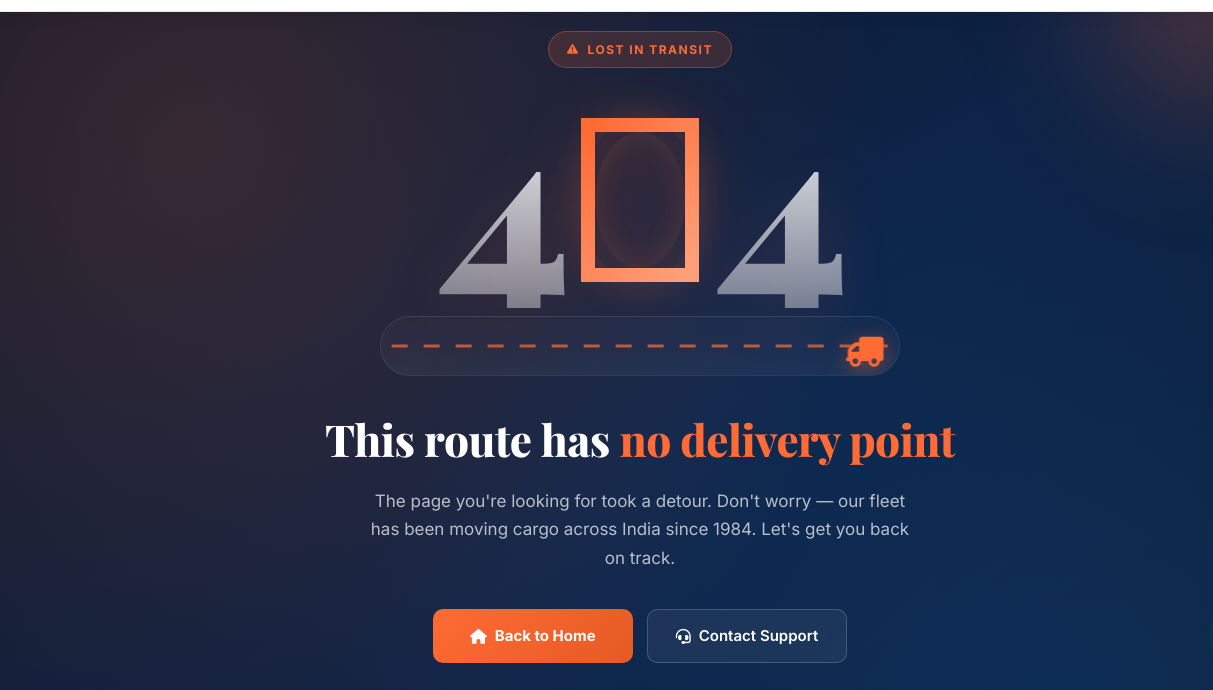
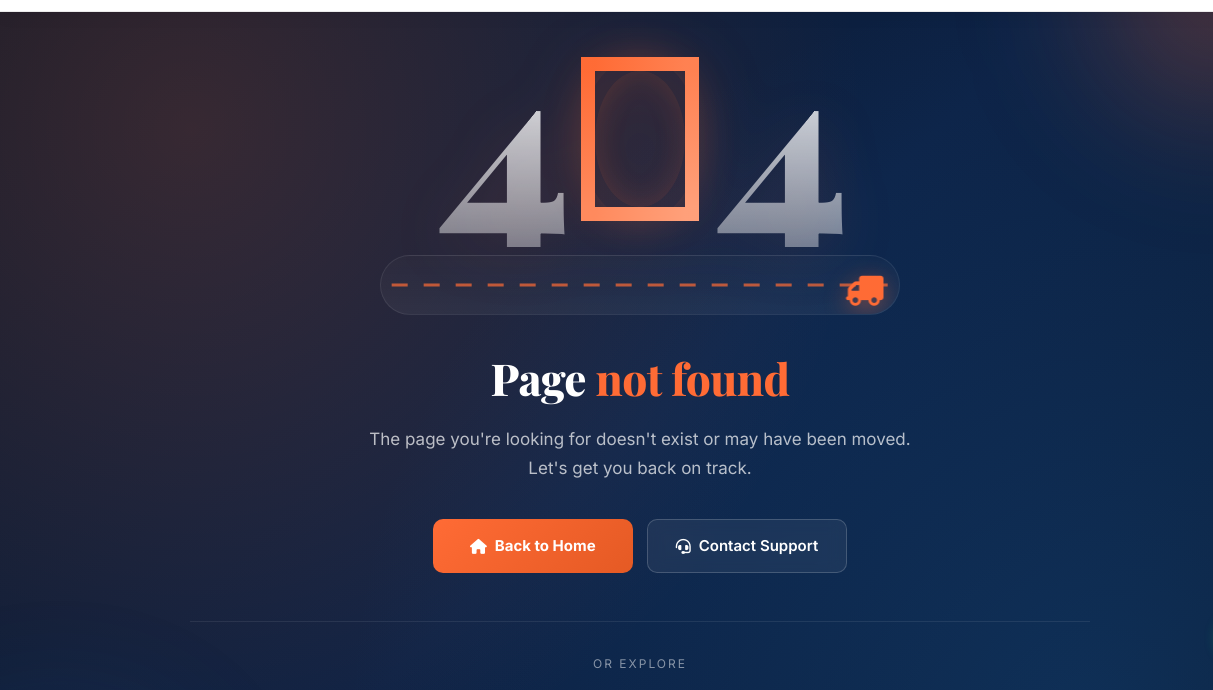
Before and after one commit to ShoyebChaudhari45/Ruby-Logistics-Transport, a plain HTML site: page website/404.html in a window 1280 px wide. Shown: the part 69-759 px from the top of the page, 0-1213 px from the left. Drawn offline with nearby package versions, Linux system fonts and the light colour scheme.

Commit message:
fix: simplify 404 copy — remove 'Lost in Transit' tag and themed headline

```diff
--- a/website/404.html
+++ b/website/404.html
@@ -292,18 +292,16 @@
 
   <section class="err-page">
     <div class="err-inner">
-      <div class="err-tag"><i class="fas fa-exclamation-triangle"></i> Lost in Transit</div>
-
       <h1 class="err-number" aria-label="404">4<span class="err-zero">0</span>4</h1>
 
       <div class="err-road" aria-hidden="true">
         <i class="fas fa-truck err-truck"></i>
       </div>
 
-      <h2 class="err-title">This route has <span class="err-accent">no delivery point</span></h2>
+      <h2 class="err-title">Page <span class="err-accent">not found</span></h2>
       <p class="err-sub">
-        The page you're looking for took a detour. Don't worry — our fleet
-        has been moving cargo across India since 1984. Let's get you back on track.
+        The page you're looking for doesn't exist or may have been moved.
+        Let's get you back on track.
       </p>
 
       <div class="err-ctas">
```
